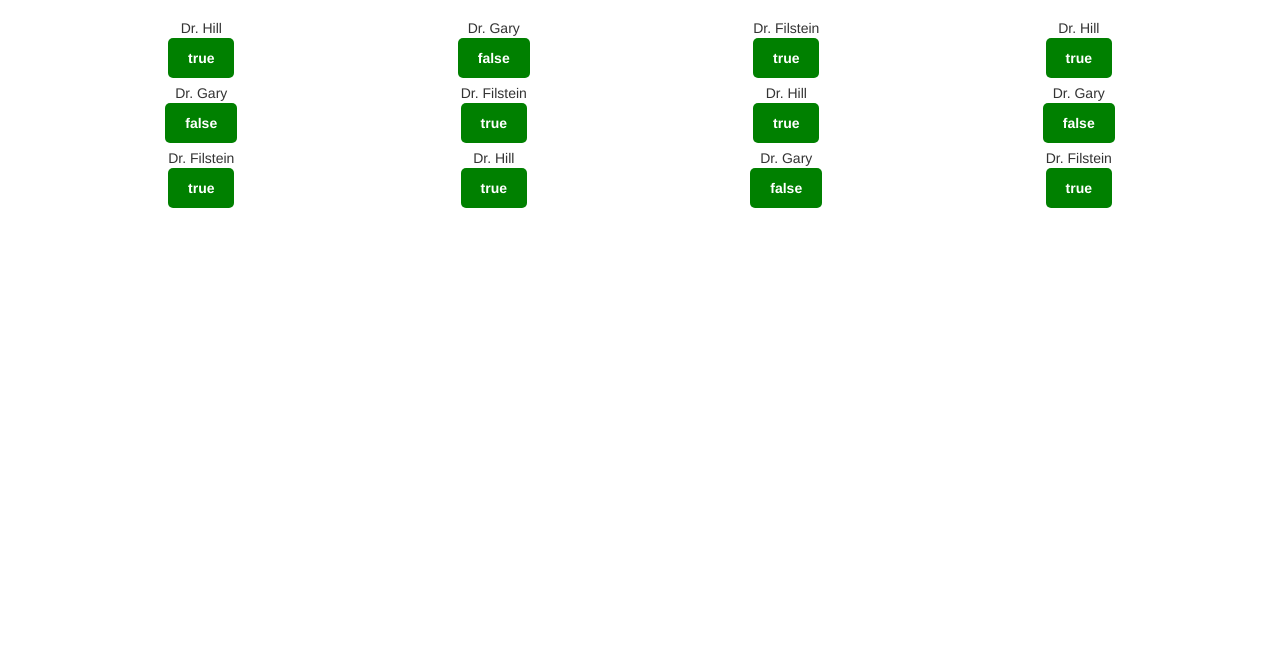
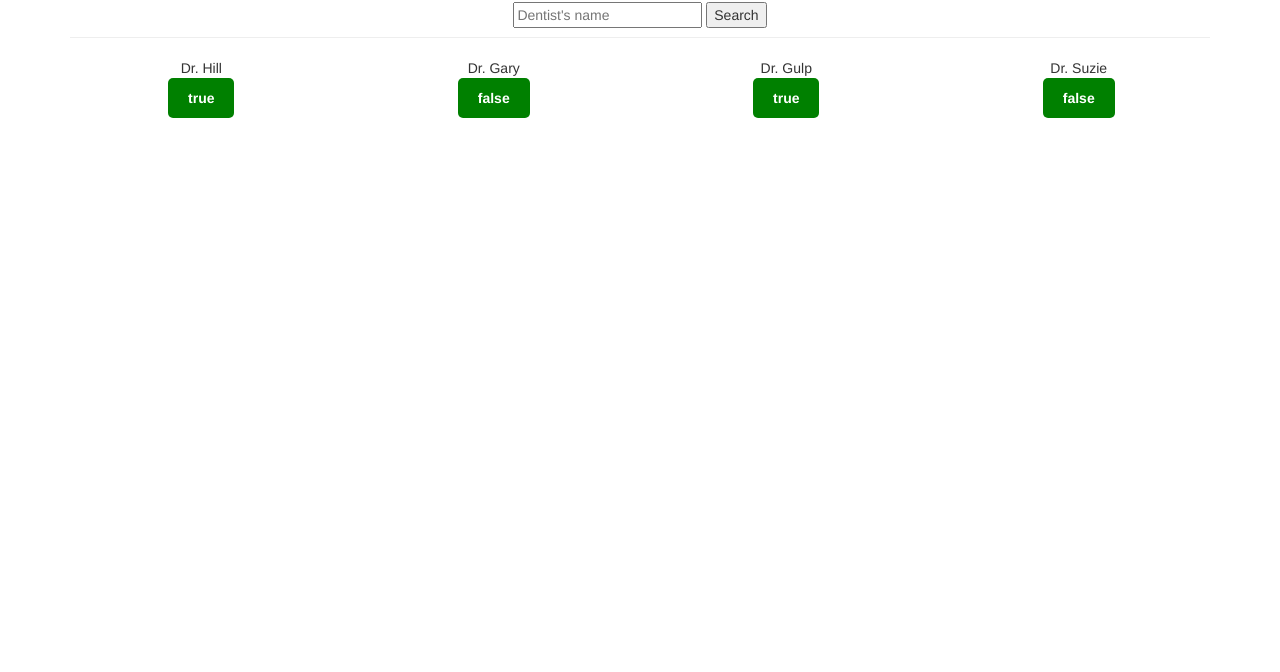
Before and after one commit to jkennedy3161/myDentist, a website: page public/index.html in a window 1280 px wide. Shown: the part 128-800 px from the top of the page. Drawn offline with nearby package versions, Linux system fonts and the light colour scheme.

Commit message:
'Frontend works, next phase working with real data'

```diff
--- a/public/app/app.js
+++ b/public/app/app.js
@@ -1,8 +1,8 @@
 // starts the module and links the external dependencies
 angular.module('dentistApp', [])
 
-.controller('appController', function($scope) {
-	console.log('$scope is ' + $scope)
+.controller('appController', function($scope, $http) {
+
 	// hardcoded dentists
 	$scope.dentists = [{
 		'name' : 'Dr. Hill',
@@ -15,54 +15,14 @@ angular.module('dentistApp', [])
 		'available' : false
 	},
 	{
-		'name' : 'Dr. Filstein',
-		'exp' : '12 years',
-		'available' : true
-	},
-	{
-		'name' : 'Dr. Hill',
+		'name' : 'Dr. Gulp',
 		'exp' : '9 years',
 		'available' : true
 	},
 	{
-		'name' : 'Dr. Gary',
+		'name' : 'Dr. Suzie',
 		'exp' : '6 years',
 		'available' : false
-	},
-	{
-		'name' : 'Dr. Filstein',
-		'exp' : '12 years',
-		'available' : true
-	},
-	{
-		'name' : 'Dr. Hill',
-		'exp' : '9 years',
-		'available' : true
-	},
-	{
-		'name' : 'Dr. Gary',
-		'exp' : '6 years',
-		'available' : false
-	},
-	{
-		'name' : 'Dr. Filstein',
-		'exp' : '12 years',
-		'available' : true
-	},
-	{
-		'name' : 'Dr. Hill',
-		'exp' : '9 years',
-		'available' : true
-	},
-	{
-		'name' : 'Dr. Gary',
-		'exp' : '6 years',
-		'available' : false
-	},
-	{
-		'name' : 'Dr. Filstein',
-		'exp' : '12 years',
-		'available' : true
 	}
 	]
 });
--- a/public/index.html
+++ b/public/index.html
@@ -14,8 +14,14 @@
 	<body>
 		<div class="container" ng-app="dentistApp" ng-controller="appController">
 		  <div class="page-header text-center">
+		  <div class='navigation'>
+  <ul>
+    <li><a href='#/dentists' class='index'>Appointments</a></li>
+  </ul>
+  </div>
     <h1>Select a Dentist</h1>
-    Search: <input type="text" ng-model="dentists.name" placeholder="Dentist's name" />
+    <input type="text" ng-model="dentists.name" placeholder="Dentist's name" />
+    <button>Search</button>
   </div>
 
   <div class="row times">
@@ -30,6 +36,7 @@
       </div>
     </div>
 
+    </div>
   </div>
 
 	</body>
--- a/server/config/routes.js
+++ b/server/config/routes.js
@@ -1,2 +1,3 @@
 module.exports = function (app, express) {
+
 };
--- a/server/server.js
+++ b/server/server.js
@@ -11,3 +11,7 @@ require('./config/routes.js')(app, express);
 app.listen(port);
 
 console.log('Connected to your server');
+
+app.get('/dentists', function(req, res) {
+	res.render(req.body);
+});
```
